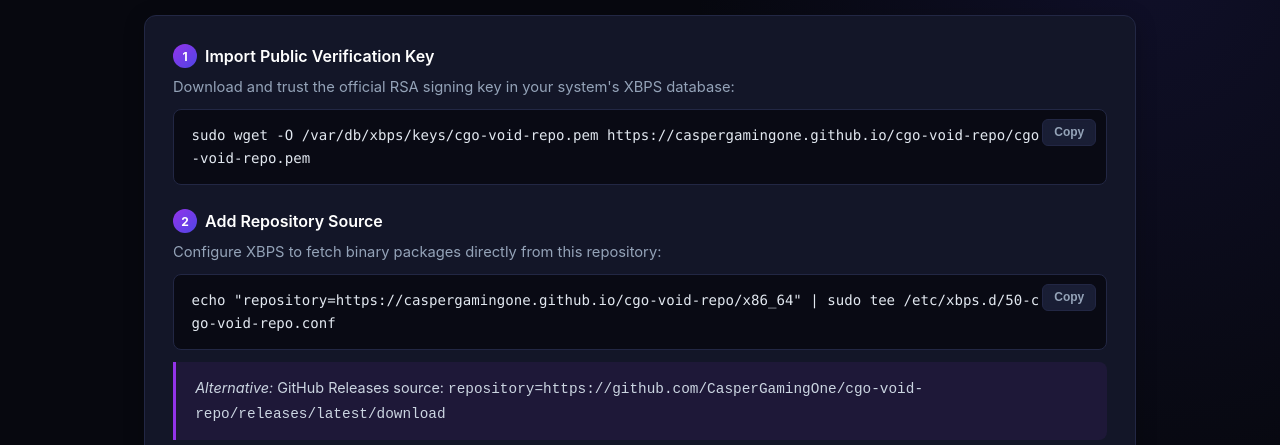
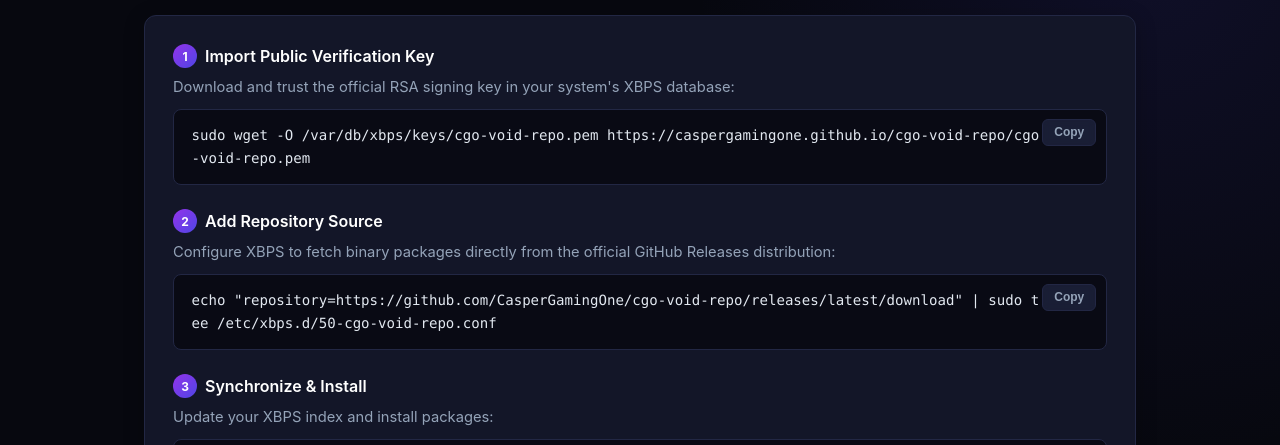
Before and after one commit to CasperGamingOne/cgo-void-repo, a plain HTML site: page docs/index.html in a window 1280 px wide. Shown: the part 505-950 px from the top of the page. Drawn offline with Linux system fonts and the light colour scheme.

Commit message:
fix(ci): route binary packages to GitHub Releases to avoid Git 100MB file limit

```diff
--- a/docs/index.html
+++ b/docs/index.html
@@ -89,14 +89,10 @@
           <span class="step-num">2</span>
           Add Repository Source
         </div>
-        <div class="step-desc">Configure XBPS to fetch binary packages directly from this repository:</div>
+        <div class="step-desc">Configure XBPS to fetch binary packages directly from the official GitHub Releases distribution:</div>
         <div class="code-box">
           <button class="copy-btn" data-target="cmd-step2">Copy</button>
-          <pre id="cmd-step2">echo "repository=https://caspergamingone.github.io/cgo-void-repo/x86_64" | sudo tee /etc/xbps.d/50-cgo-void-repo.conf</pre>
-        </div>
-        <div class="info-callout" style="margin-top: 0.75rem;">
-          <em>Alternative:</em> GitHub Releases source:
-          <code>repository=https://github.com/CasperGamingOne/cgo-void-repo/releases/latest/download</code>
+          <pre id="cmd-step2">echo "repository=https://github.com/CasperGamingOne/cgo-void-repo/releases/latest/download" | sudo tee /etc/xbps.d/50-cgo-void-repo.conf</pre>
         </div>
       </div>
 
```
Also changed, not shown: 5 other files.
